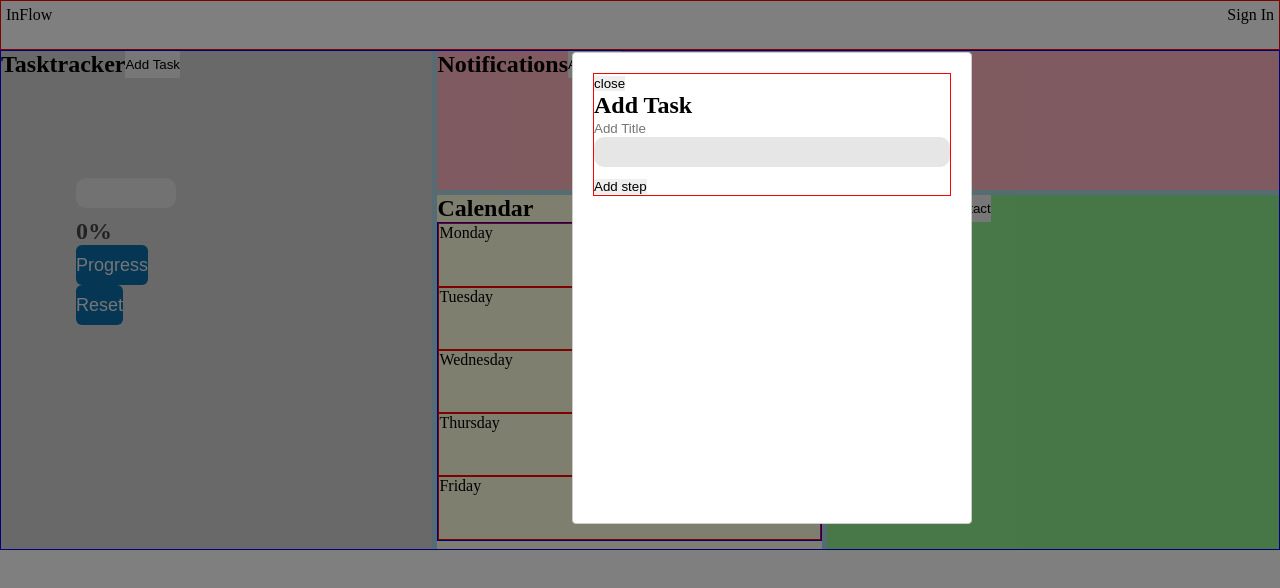
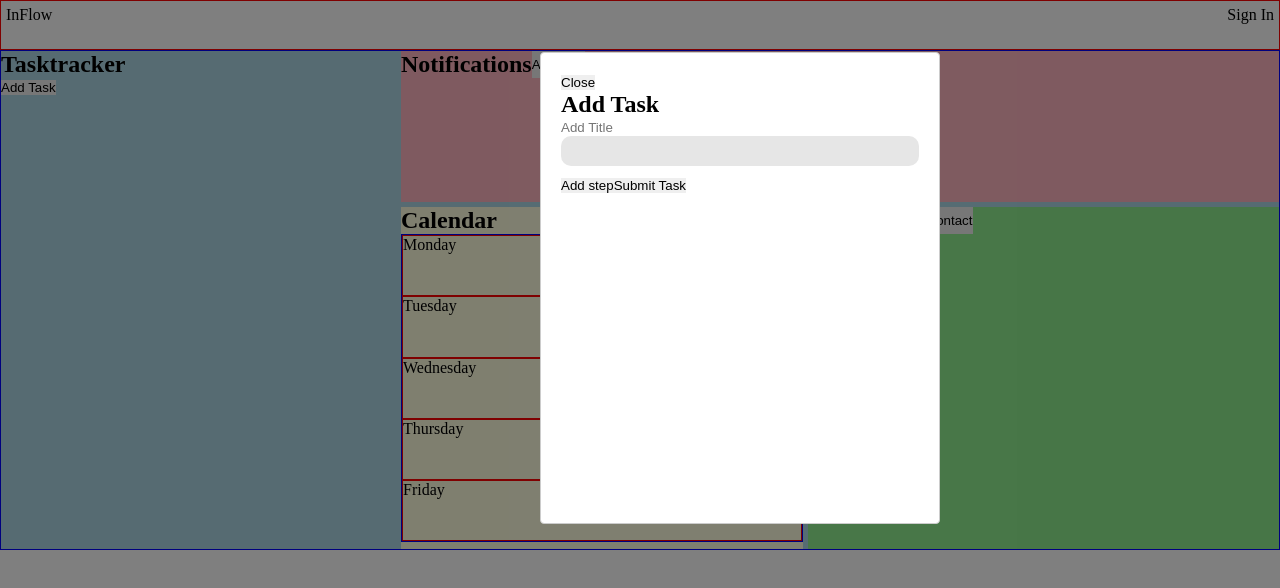
Before and after one commit to EdGitDonald/MajorProjet, a React (Vite) app: page / in a window 1280 px wide. Both pictures are taken after a click on the button "Add Task". Shown: the top 588 px of the page. Built offline with nearby package versions, Linux system fonts and the light colour scheme.

Commit message:
Add Task to tasktracker

```diff
--- /dev/null
+++ b/src/Components/SingleTask/SingleTask.css
@@ -0,0 +1,26 @@
+/* SingleTask.css */
+.single-task {
+    /* Add your styles here */
+    margin-bottom: 20px;
+  }
+
+  .progress-bar {
+    /* Add your styles for the progress bar */
+    width: 100%;
+    height: 30px;
+    border-radius: 10px;
+    background-color: #e6e6e6;
+    margin-bottom: 10px;
+  }
+
+  .progress-bar-fill {
+    /* Add your styles for the progress bar fill */
+    height: 100%;
+    border-radius: 10px;
+    background-color: #2ecc71;
+    transition: width 0.5s ease-out;
+  }
+
+  .step {
+    /* Add your styles for the steps */
+  }
--- /dev/null
+++ b/src/Components/SingleTask/SingleTask.jsx
@@ -0,0 +1,70 @@
+import React, { useState, useEffect } from 'react';
+import './SingleTask.css'; // Import the CSS file for styling
+
+function SingleTask({ task, onRemove, onCheckboxClick }) {
+    // Access progress from the task object
+    const [progress, setProgress] = useState(task.progress || 0);
+
+    useEffect(() => {
+      const totalSteps = task.steps.length;
+      const completedSteps = task.steps.filter((step) => step.completed).length;
+      const updatedProgress = totalSteps > 0 ? (completedSteps / totalSteps) * 100 : 0;
+
+      setProgress(updatedProgress);
+    }, [task]);
+
+    const handleRemoveClick = () => {
+      // Notify the parent (Tasktracker) to remove this task
+      onRemove(task);
+    };
+
+    const handleCheckboxClick = (index) => {
+      setProgress((prevProgress) => {
+        const updatedSteps = [...task.steps];
+        updatedSteps[index] = { ...updatedSteps[index], completed: !updatedSteps[index].completed };
+
+        // Update progress based on completed steps
+        const completedSteps = updatedSteps.filter((step) => step.completed).length;
+        const totalSteps = updatedSteps.length;
+        const updatedProgress = totalSteps > 0 ? (completedSteps / totalSteps) * 100 : 0;
+
+        // Update the task object with the modified steps
+        const updatedTask = { ...task, steps: updatedSteps };
+
+        // Notify the parent (Tasktracker) to update the task in the tasks array
+        onCheckboxClick(updatedTask);
+
+        return updatedProgress;
+      });
+    };
+
+    const getColor = (progress) => {
+      if (progress < 40) {
+        return "#ff0000";
+      } else if (progress < 70) {
+        return "#ffa500";
+      } else {
+        return "#2ecc71";
+      }
+    };
+
+    return (
+        <div className="single-task">
+          <h3>{task.title}</h3>
+          {/* Progress bar */}
+          <div className="progress-bar">
+            <div className="progress-bar-fill" style={{ width: `${progress}%`, backgroundColor: getColor(progress) }}></div>
+          </div>
+          {/* Steps */}
+          {task.steps.map((step, index) => (
+            <div className="step" key={index}>
+              <input type="checkbox" checked={step.completed} onChange={() => handleCheckboxClick(index)} />
+              <span>{step.taskName}</span>
+            </div>
+          ))}
+          <button onClick={handleRemoveClick}>Remove Task</button>
+        </div>
+      );
+    }
+
+export default SingleTask;
--- a/src/Components/Taskcard/Taskcard.jsx
+++ b/src/Components/Taskcard/Taskcard.jsx
@@ -1,19 +1,10 @@
 import React, { useState } from 'react'
 import './Taskcard.css'
 
-function Taskcard() {
-    // progress and setprogress state max progress at 100 and when progress increases by number
-  const [progress, setProgress] = useState(0);
-  const handleButtonClick = () => {
-    if (progress < 100){
-        setProgress(progress + 10);
-        // change number for progression increase
-    }
-  }
-
-  const handleButtonReset = () => {
-    setProgress(0);
-  };
+function Taskcard({ steps, onCheckboxClick }) {
+    const totalSteps = steps.length;
+    const completedSteps = steps.filter(step => step.completed).length;
+    const progress = totalSteps > 0 ? (completedSteps / totalSteps) * 100 : 0;
 
   const getColor = () => {
     if(progress < 40){
@@ -25,21 +16,32 @@ function Taskcard() {
     }
   };
 
+  const [formData, setFormData] = useState({
+    title:"",
+    step1: "",
+    step2: "",
+    step3: "",
+  })
+
   return (
-   <div className='task-container'>
-    <div className='progress-bar'>
-        <div className='progress-bar-fill' style={{ width : `${progress}%`, backgroundColor: getColor()}}>
-        {" "}
-        </div>
+    <form>
+        <h2>Add Task</h2>
+    <div className='task-container'>
+      <div className='progress-bar'>
+          <div className='progress-bar-fill' style={{ width: `${progress}%`, backgroundColor: getColor() }}></div>
+      </div>
+          <div className='progress-label'>{Math.round(progress)}%</div>
+
+            {/* Render tasks and checkboxes */}
+            {steps.map((step, index) => (
+          <div key={index}>
+            <input type="checkbox" checked={step.completed} onChange={() => onCheckboxClick(index)} />
+            <span>{step.taskName}</span>
+          </div>
+          ))}
     </div>
-    <div className='progress-label'>{progress}%</div>
-    <button onClick={handleButtonClick} className='progress-button'>Progress</button>
-    {/*Progresses bar in 20% stages till 100% use button below to reset, Handle is located above the return*/}
-    <button onClick={handleButtonReset} className='progress-button'>Reset</button>
-
-
-   </div>
-  )
+    </form>
+  );
 }
 
 export default Taskcard
--- a/src/Components/Tasktracker/Tasktracker.css
+++ b/src/Components/Tasktracker/Tasktracker.css
@@ -1,28 +1,41 @@
-.tasktracker{
-    background-color: lightgrey;
-    grid-area: tasktracker;
-}
+/* Add the following styles to your existing CSS */
 
+.single-task {
+    margin-bottom: 20px;
+  }
 
+  .single-task input[type="checkbox"] {
+    margin-right: 10px;
+  }
 
-.tasktracker-container{
-    display: flex;
-}
-
-.addtask-container{
-    border: 1px solid red;
-}
-
-.progress-bar{
+  /* Adjust the progress bar styles */
+  .single-task .progress-bar {
     width: 100%;
-    height: 30px;
+    height: 20px;
     border-radius: 10px;
     background-color: #e6e6e6;
     margin-bottom: 10px;
-}
+  }
 
-.step{
+  .single-task .progress-bar-fill {
+    height: 100%;
+    border-radius: 10px;
+    background-color: #2ecc71;
+    transition: width 0.5s ease-out;
+  }
+
+  /* Adjust the step styles */
+  .single-task .step {
     border: 1px solid blue;
     display: flex;
-    align-items: start;
-}
+    align-items: center;
+    margin-bottom: 5px;
+  }
+
+  .single-task .step input[type="checkbox"] {
+    margin-right: 5px;
+  }
+
+  .single-task .step textarea {
+    margin-right: 5px;
+  }
--- a/src/Components/Tasktracker/Tasktracker.jsx
+++ b/src/Components/Tasktracker/Tasktracker.jsx
@@ -1,95 +1,136 @@
-import React, {useState} from 'react'
-import './Tasktracker.css'
-import Taskcard from '../TaskCard/Taskcard'
-import Modal from 'react-modal'
+import React, { useState, useEffect } from 'react';
+import './Tasktracker.css';
+import Modal from 'react-modal';
+import SingleTask from '../SingleTask/SingleTask';
 
 function Tasktracker() {
+  const [isOpen, setIsOpen] = useState(false);
+  const [newTaskTitle, setNewTaskTitle] = useState('');
+  const [steps, setSteps] = useState([]);
+  const [tasks, setTasks] = useState([]);
+  const [progress, setProgress] = useState(0);
 
-  //create state to control Modal
-  //Lines 11-12 dictate function of open and close of adding task
-  //DO NOT DELETE
-  const [isOpen, setIsOpen] =  React.useState(false)
-  const [steps, setSteps] = useState([]);
-  Modal.setAppElement(document.getElementById('root'));
+  const openModal = () => {
+    setIsOpen(true);
+    setNewTaskTitle('');
+    setSteps([]);
+    setProgress(0);
+  };
+
+  const closeModal = () => {
+    setIsOpen(false);
+  };
 
   const handleAddStep = () => {
-    setSteps((prevSteps) => [...prevSteps, '']);
+    setSteps((prevSteps) => [...prevSteps, { taskName: '', completed: false }]);
   };
 
+  const handleRemoveStep = (index) => {
+    setSteps((prevSteps) => prevSteps.filter((_, i) => i !== index));
+  };
+
+  const handleSubmit = () => {
+    const newTask = {
+      title: newTaskTitle,
+      steps: [...steps],
+      progress: progress,
+    };
+    setTasks((prevTasks) => [...prevTasks, newTask]);
+    closeModal();
+  };
+
+  const removeTask = (taskToRemove) => {
+    setTasks((prevTasks) => prevTasks.filter((task) => task !== taskToRemove));
+  };
 
   return (
     <div className='tasktracker'>
       <div className='tasktracker-container'>
         <h2>Tasktracker</h2>
-          <button onClick={()=>setIsOpen(true)}>Add Task</button>
+        <button onClick={openModal}>Add Task</button>
       </div>
-        <div>
-            <Taskcard/>
+
+      {/* Render the list of submitted tasks */}
+      <div className="tasktracker-task">
+        {tasks.map((task, index) => (
+          <SingleTask
+            key={index}
+            task={task}
+            onRemove={removeTask}
+            onCheckboxClick={(updatedTask) => setTasks((prevTasks) => prevTasks.map((t) => (t === task ? updatedTask : t)))}
+          />
+        ))}
       </div>
 
       <Modal
         isOpen={isOpen}
-        onRequestClose={()=>setIsOpen(false)}
+        onRequestClose={closeModal}
         style={{
           overlay: {
             top: 0,
             left: 0,
             right: 0,
             bottom: 0,
-                backgroundColor: 'rgba(0, 0, 0, 0.5)', // Set the alpha value to 1 for full opacity
+            backgroundColor: 'rgba(0, 0, 0, 0.5)',
           },
           content: {
             position: 'absolute',
             top: '36%',
-                left: '55%',
+            left: '50%',
             transform: 'translate(-50%, -50%)',
-                maxWidth: '400px', // Adjust the maximum width if needed
+            maxWidth: '400px',
             margin: 'auto',
           },
-        }}>
-            <div className='addtask-container'>
-            <button className="modal-close-btn" onClick={()=>setIsOpen(false)}>close</button>
+        }}
+      >
+        <div>
+          <button className="modal-close-btn" onClick={closeModal}>
+            Close
+          </button>
+
+          {/* Form for adding task in the modal */}
           <form>
             <div>
               <h2>Add Task</h2>
               <input
                 type="text"
                 name="title"
-                  id="title"
-                  placeholder='Add Title'
+                value={newTaskTitle}
+                onChange={(e) => setNewTaskTitle(e.target.value)}
+                placeholder="Add Title"
               />
             </div>
-                <div className='progress-bar'></div>
+            <div className='progress-bar'>
+              <div className='progress-bar-fill' style={{ width: `${progress}%` }}></div>
+            </div>
             {steps.map((step, index) => (
               <div className='step' key={index}>
-                      <input
-                      type='checkbox'/>
                 <textarea
                   name="step"
-                      id={`step${index}`}
-                      placeholder={`Step ${index+1}`}
-                      value={step}
+                  placeholder={`Step ${index + 1}`}
+                  value={step.taskName}
                   onChange={(e) => {
                     const newSteps = [...steps];
-                        newSteps[index] = e.target.value;
+                    newSteps[index] = { ...newSteps[index], taskName: e.target.value };
                     setSteps(newSteps);
                   }}
                 />
+                <button type="button" onClick={() => handleRemoveStep(index)}>
+                  Remove
+                </button>
               </div>
-
             ))}
-
-                <button type='button' onClick={handleAddStep}>Add step</button>
-
+            <button type='button' onClick={handleAddStep}>
+              Add step
+            </button>
+            <button type="button" onClick={handleSubmit}>
+              Submit Task
+            </button>
           </form>
-
-
         </div>
-
       </Modal>
-
     </div>
-  )
+  );
 }
 
-export default Tasktracker
+export default Tasktracker;
--- a/src/Pages/Homepage/Homepage.jsx
+++ b/src/Pages/Homepage/Homepage.jsx
@@ -1,4 +1,4 @@
-import React from 'react'
+import React, {useState} from 'react'
 import './Homepage.css'
 import Header from '../../Components/Header/Header'
 import Tasktracker from '../../Components/Tasktracker/Tasktracker'
@@ -7,6 +7,7 @@ import Calendar from '../../Components/Calendar/Calendar'
 import Contacts from '../../Components/Contacts/Contacts'
 
 function Homepage() {
+
   return (
     <>
     <Header />
@@ -14,7 +15,7 @@ function Homepage() {
        <Contacts />
        <Notifications />
        <Calendar />
-       <Tasktracker />
+       <Tasktracker/>
     </div>
     </>
   )
```
Lines whose indentation alone changed are shown as unchanged.
